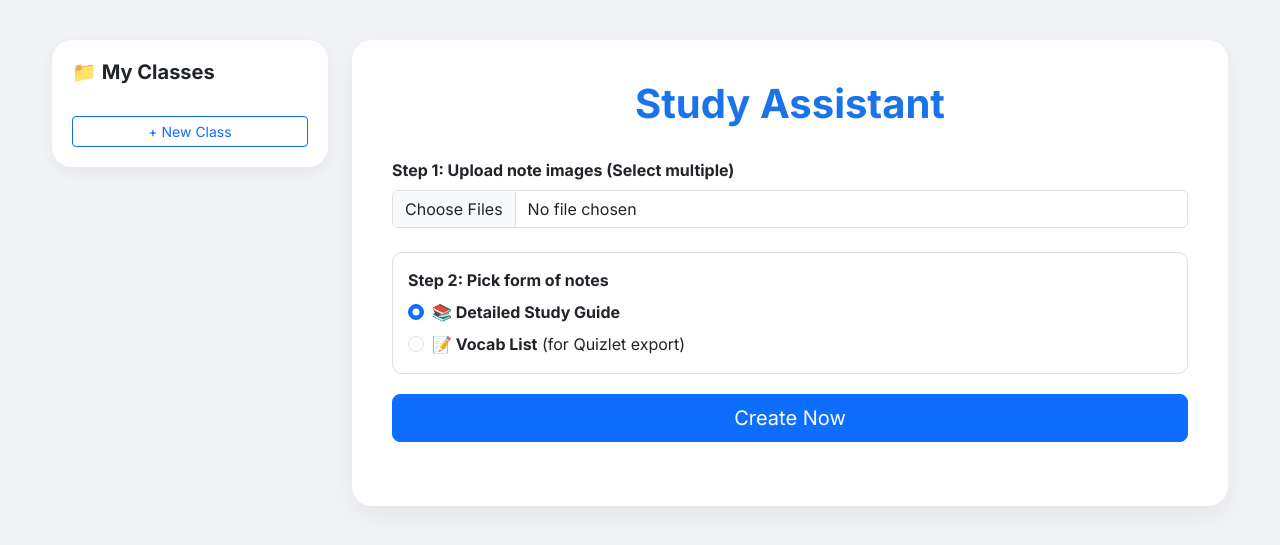
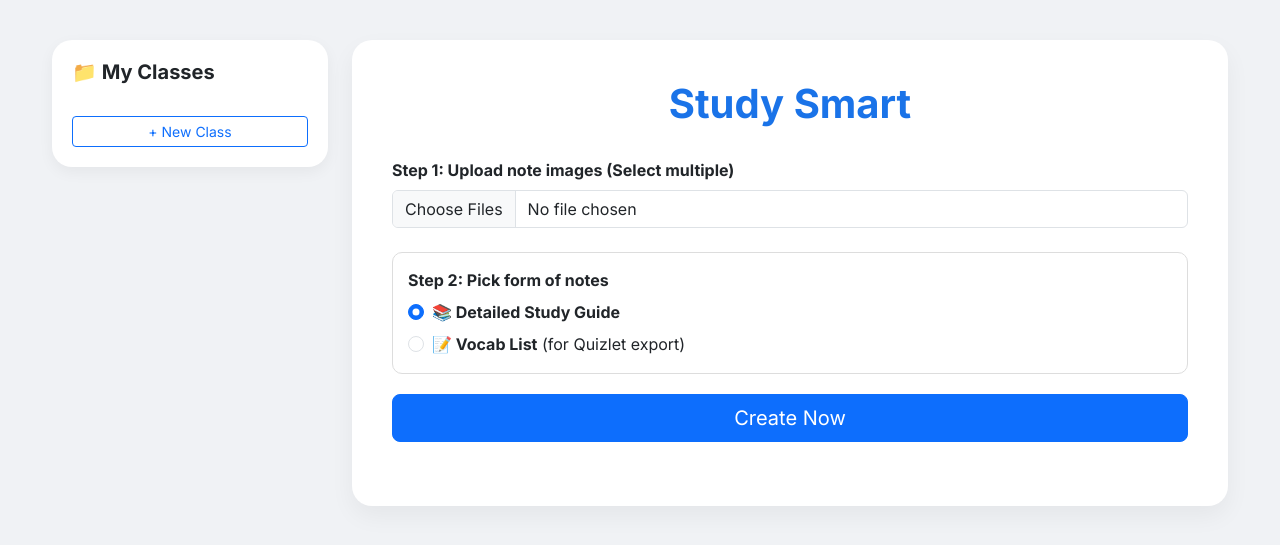
Before and after one commit to meliselashry/StudySmart, a Flask app: page / in a window 1280 px wide. Shown: the top 545 px of the page. Run offline with Flask 3, Linux system fonts and the light colour scheme; some libraries are stand-ins or nearby versions.

Commit message:
updated index

```diff
--- a/templates/index.html
+++ b/templates/index.html
@@ -130,7 +130,7 @@
 
         <div class="col-md-9">
             <div class="main-card">
-                <h1 class="study-header">Study Assistant</h1>
+                <h1 class="study-header">Study Smart</h1>
 
                 <form id="upload-form">
                     <div class="mb-4 text-start">
```
